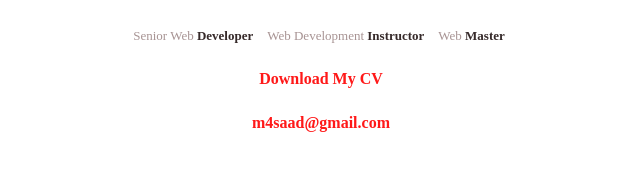
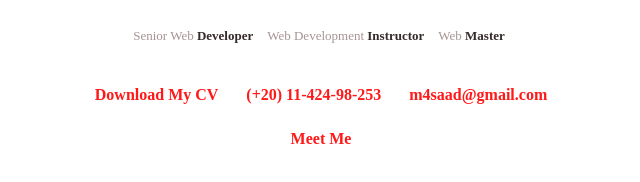
Before and after one commit to hoodasaad/hoodasaad.github.io, a plain HTML site: page index.html in a window 1280 px wide. Shown: the part 450-632 px from the top of the page, without its empty margins (319-959 px from the left). Drawn offline with Linux system fonts and the light colour scheme.

Commit message:
Temp_Updates

```diff
--- a/index.html
+++ b/index.html
@@ -33,7 +33,11 @@
 			margin-top: 26px;
 		}
 		.cont{}
-		.link{}
+		.link{
+			display: inline-block;
+			 margin-left: 12px;
+    		margin-right: 12px;
+		}
 	</style>
 	<link rel="icon" href="http://samar.korsatna.com/msa3d/favicon.png">
 </head>
@@ -51,9 +55,10 @@
 			<li>Web <span>Master</span></li>
 		</ul>
 	</div>
-	<!-- <a href="http://msa3d.com" class="meet-me" target="_blank">Meet Me</a> -->
 	<a href="http://samar.korsatna.com/msa3d/cv.php" class="meet-me link" target="_blank">Download My CV</a>
+	<a class="meet-me link">(+20) 11-424-98-253</a>
 	<a href="mailto:m4saad@gmail.com" class="meet-me link" target="_blank">m4saad@gmail.com</a>
+	<a href="http://msa3d.com" class="meet-me" target="_blank">Meet Me</a>
 </div>
 </body>
 </html>
```
